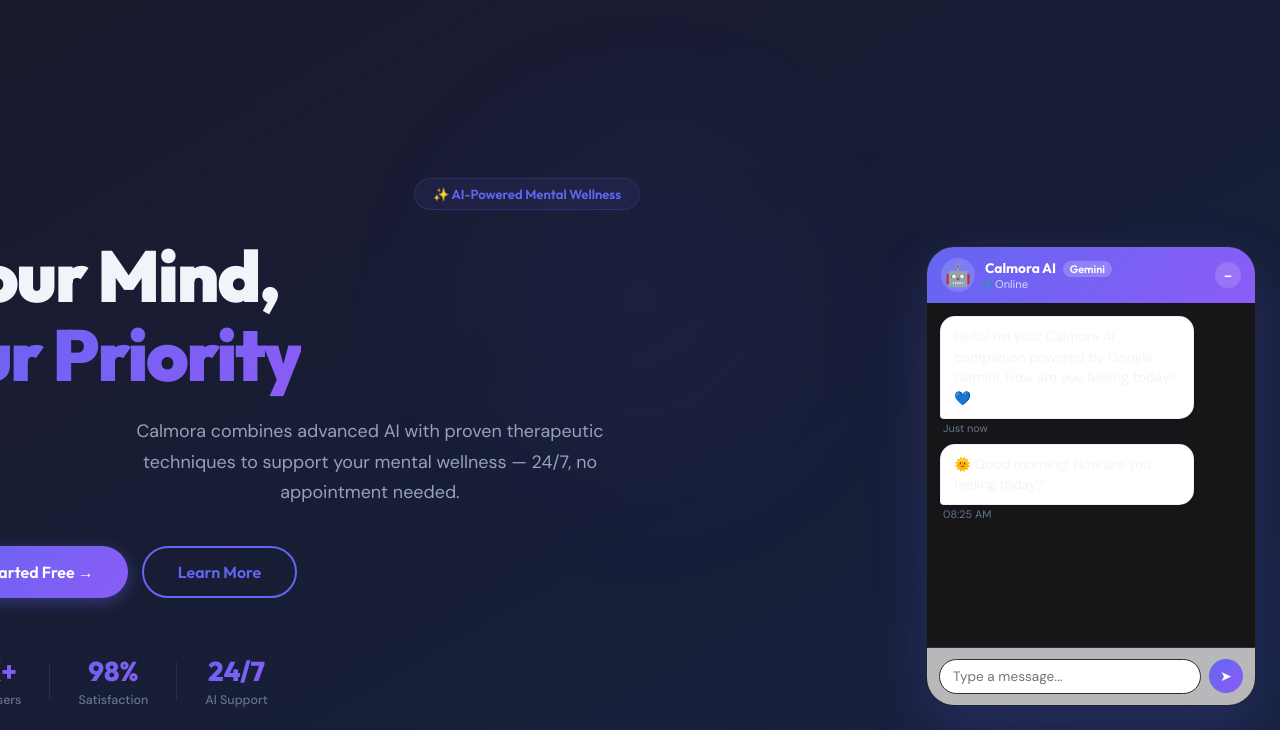
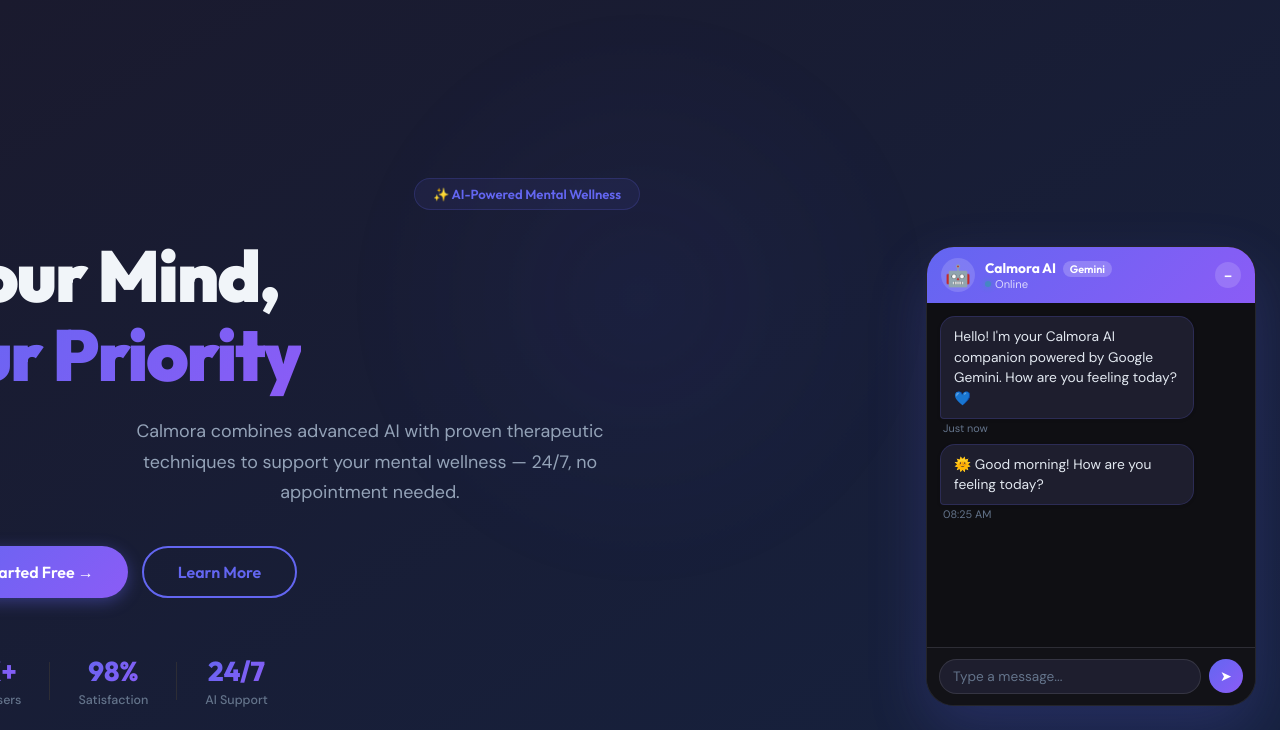
Before and after one commit to Tamanna0612/calmora-ai-mental-health, a plain HTML site: page frontend/index.html in a window 1280 px wide. Both pictures are taken after a click on the button "Toggle dark mode". Shown: the part 70-800 px from the top of the page. Drawn offline with nearby package versions, Linux system fonts and the light colour scheme.

Commit message:
fix: dark mode chatbot

```diff
--- a/frontend/css/styles.css
+++ b/frontend/css/styles.css
@@ -82,10 +82,10 @@ button { cursor:pointer; border:none; outline:none; font-family:var(--fb) }
 .music-grad { background:linear-gradient(90deg,#a5b4fc,#e879f9,#67e8f9); background-clip:text; -webkit-background-clip:text; -webkit-text-fill-color:transparent }
 
 /* ── PAGE SYSTEM ─────────────────────────────────────────── */
-.main-wrap { margin-top:var(--nav-h); min-height:calc(100vh - var(--nav-h)); display:flex; flex-direction:column; align-items:center; width:100%; }
+.main-wrap { margin-top:var(--nav-h); min-height:calc(100vh - var(--nav-h)); display:flex; flex-direction:column; align-items:stretch; }
 
 /* BUG FIX: display:none as default — NO inline style conflicts */
-.page { display:none; width:100%; max-width:100%; }
+.page { display:none; width:100% }
 
 .page.active {
   display: block;
@@ -133,10 +133,14 @@ button { cursor:pointer; border:none; outline:none; font-family:var(--fb) }
 
 /* Home — gradient */
 #page-home.active {
-  display: grid !important;
-  justify-items: center;
-  width: 100%;
+  display: block !important;
   background: var(--bg-home);
+}
+#page-home.active .hero,
+#page-home.active .section-block,
+#page-home.active .ai-banner {
+  margin-left: auto;
+  margin-right: auto;
 }
 
 .page-inner { max-width:var(--mw); margin:0 auto; padding:80px 24px 100px }
@@ -280,7 +284,7 @@ body.dark      .icon-moon { display:none }
 /* ── HOME — HERO ─────────────────────────────────────────── */
 .hero {
   text-align:center; padding:100px 24px 60px; position:relative;
-  width:100%; max-width:var(--mw); margin-left:auto; margin-right:auto;
+  width:100%; max-width:var(--mw); margin-left:auto !important; margin-right:auto !important;
   box-sizing:border-box;
 }
 .hero::before {
@@ -751,6 +755,14 @@ body.dark .feat-card:hover { background:rgba(255,255,255,.08) }
   overflow:hidden; height:460px; transition:all .4s var(--spring);
 }
 body.dark .chatbot-box { background:rgba(18,18,24,.96); border-color:rgba(255,255,255,.08) }
+body.dark .chatbot-msgs { background:#0f0f13 }
+body.dark .chat-msg.bot .msg-bub { background:#1e1e2e; color:#e2e8f0; border-color:rgba(99,102,241,.2) }
+body.dark .chat-msg.user .msg-bub { background:var(--gp); color:#fff }
+body.dark .chat-typing { background:#1e1e2e; border-color:rgba(99,102,241,.2) }
+body.dark .chatbot-footer { background:rgba(18,18,24,.9) }
+body.dark .chat-inp { background:#1e1e2e; color:#e2e8f0; border-color:rgba(255,255,255,.1) }
+body.dark .chat-inp::placeholder { color:#64748b }
+body.dark .msg-time { color:#64748b }
 .chatbot-box.minimized { height:56px; width:200px; border-radius:var(--rf) }
 .chatbot-header { background:var(--gp); padding:0 14px; height:56px; display:flex; align-items:center; justify-content:space-between; flex-shrink:0; cursor:pointer }
 .cb-left { display:flex; align-items:center; gap:10px }
@@ -769,15 +781,15 @@ body.dark .chatbot-box { background:rgba(18,18,24,.96); border-color:rgba(255,25
 .chat-msg.bot  { align-self:flex-start }
 .msg-bub { padding:9px 13px; border-radius:15px; font-size:.86rem; line-height:1.5; animation:bubIn .3s var(--spring) }
 @keyframes bubIn { from{opacity:0;transform:scale(.9) translateY(6px)} to{opacity:1;transform:scale(1) translateY(0)} }
-.chat-msg.bot  .msg-bub { background:#fff; border:1px solid rgba(99,102,241,.1); color:var(--t1); border-bottom-left-radius:4px; box-shadow:var(--sh1) }
+.chat-msg.bot  .msg-bub { background:#fff; border:1px solid rgba(99,102,241,.1); color:#0f172a; border-bottom-left-radius:4px; box-shadow:var(--sh1) }
 .chat-msg.user .msg-bub { background:var(--gp); color:#fff; border-bottom-right-radius:4px }
 .msg-time { font-size:.68rem; color:var(--t3); padding:0 3px }
-.chat-typing { display:flex; gap:4px; align-items:center; padding:10px 14px; background:#fff; border:1px solid rgba(99,102,241,.1); border-radius:15px; border-bottom-left-radius:4px; width:fit-content }
+.chat-typing { display:flex; gap:4px; align-items:center; padding:10px 14px; background:#fff; border:1px solid rgba(99,102,241,.1); border-radius:15px; border-bottom-left-radius:4px; width:fit-content; transition:background .3s }
 .chat-typing span { width:6px; height:6px; border-radius:50%; background:var(--p); animation:dot 1.2s ease infinite }
 .chat-typing span:nth-child(2){animation-delay:.2s} .chat-typing span:nth-child(3){animation-delay:.4s}
 @keyframes dot { 0%,80%,100%{transform:scale(.7);opacity:.5} 40%{transform:scale(1);opacity:1} }
-.chatbot-footer { display:flex; gap:8px; padding:11px 12px; border-top:1px solid var(--bd); background:rgba(255,255,255,.7); flex-shrink:0 }
-.chat-inp { flex:1; padding:8px 13px; border:1.5px solid var(--bd); border-radius:var(--rf); font-size:.85rem; font-family:var(--fb); background:#fff; outline:none; transition:border-color .2s; color:var(--t1) }
+.chatbot-footer { display:flex; gap:8px; padding:11px 12px; border-top:1px solid var(--bd); background:rgba(255,255,255,.7); flex-shrink:0; transition:background .3s }
+.chat-inp { flex:1; padding:8px 13px; border:1.5px solid var(--bd); border-radius:var(--rf); font-size:.85rem; font-family:var(--fb); background:#fff; outline:none; transition:border-color .2s,background .3s,color .3s; color:#0f172a }
 .chat-inp:focus { border-color:var(--p) }
 .chat-send { width:34px; height:34px; border-radius:50%; background:var(--gp); color:#fff; font-size:.88rem; display:flex; align-items:center; justify-content:center; transition:transform .2s var(--spring); flex-shrink:0 }
 .chat-send:hover { transform:scale(1.12) }
```
